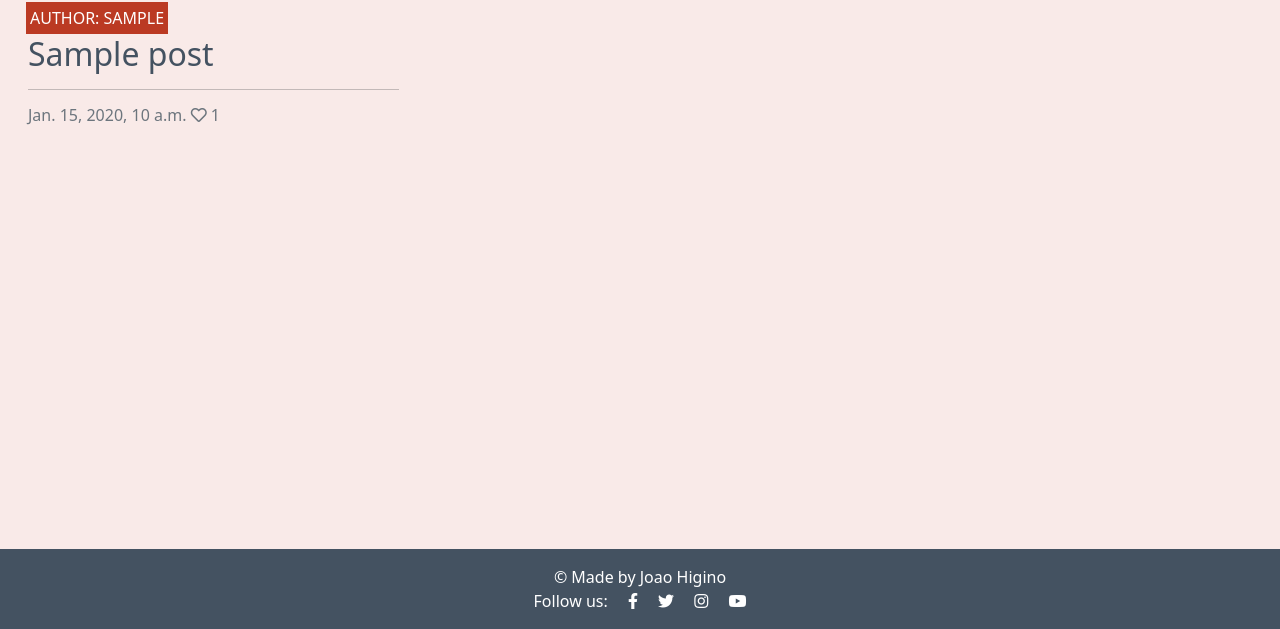
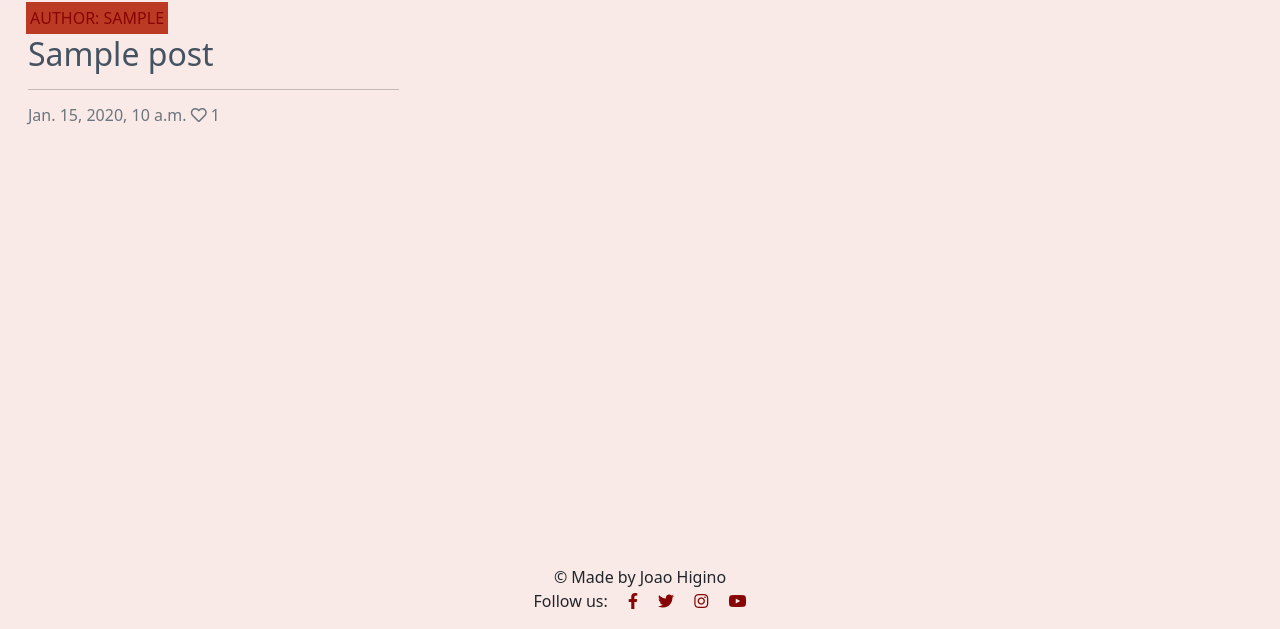
Before and after one commit to JoaoHigino/Portuguese_Desserts, a Django app: page / in a window 1280 px wide. Shown: the part 171-800 px from the top of the page. Run offline with Django 3.2, Linux system fonts and the light colour scheme; tables that the repository leaves empty hold one stand-in row (values such as "Sample post").

Commit message:
Add new post and edit footer style

```diff
--- a/static/css/style.css
+++ b/static/css/style.css
@@ -38,7 +38,7 @@
 }
 
 .author {
-    color: white;
+    color: #880404;
     margin: 4px;
     text-transform: uppercase;
 }
@@ -54,7 +54,7 @@
 
 .masthead-text {
     background-color: #445261;
-    color: white;
+    color: 880404;
     position: relative;
 }
 
@@ -133,7 +133,7 @@
 }
 
 .btn-outline-info{
-    color:f9eae8 ;
+    color: #f9eae8 ;
 }
 
 .footer.social:hover {
@@ -141,7 +141,7 @@
 }
 a {
     text-decoration: none;
-    color:#ffffff;
+    color:#880404;
 }
 
 a:hover {
--- a/templates/base.html
+++ b/templates/base.html
@@ -76,9 +76,9 @@
     </main>
 
     <!-- Footer -->
-    <footer class="footer mt-auto py-3 dark-bg">
-        <p class="m-0 text-center text-white">&copy; Made by Joao Higino</p>
-        <p class="m-0 text-center text-white">Follow us:
+    <footer class="footer mt-auto py-3 secondary-bg">
+        <p class="m-0 text-center text-red">&copy; Made by Joao Higino</p>
+        <p class="m-0 text-center text-red">Follow us:
             <a href="https://www.facebook.com/" class="social" target="_blank" rel="noopener"
                 aria-label="link to facebook (opens in a new tab)"><i class="fab fa-facebook-f ms-3"></i></a>
             <a href="https://www.twitter.com/" class="social" target="_blank" rel="noopener"
--- a/templates/post_detail.html
+++ b/templates/post_detail.html
@@ -14,7 +14,7 @@
             <div class="d-none d-md-block col-md-6 masthead-image">
                 <!-- The featured image URL goes in the src attribute -->
                 {% if "placeholder" in post.featured_image.url %}
-                <img src="https://res.cloudinary.com/dzyxqqpzh/image/upload/v1659357355/riydl2l136ydluqficpq.jpg"
+                <img src="https://res.cloudinary.com/dwqowur4a/image/upload/v1671449454/desserts/pastel_de_nata.jpg"
                     width="100%" alt="cloudinary stock image">
                 {% else %}
                 <img src="{{ post.featured_image.url }}" alt="Uploaded article picture." style="width:100%"
```
Also changed, not shown: templates/pagination.html (+7 -12 lines), blog/models.py (line endings or trailing spaces).
